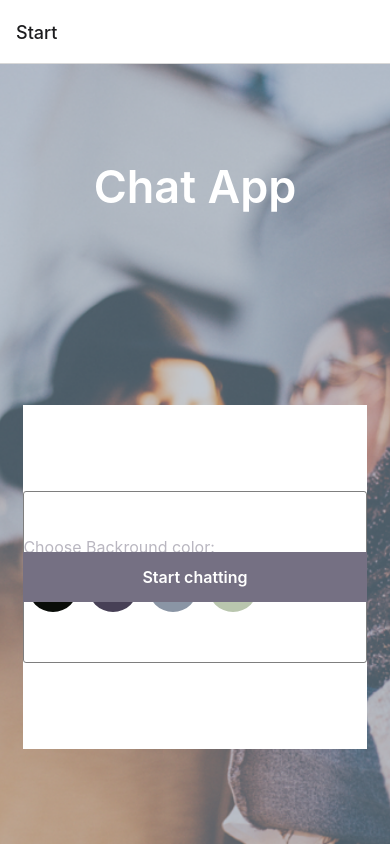
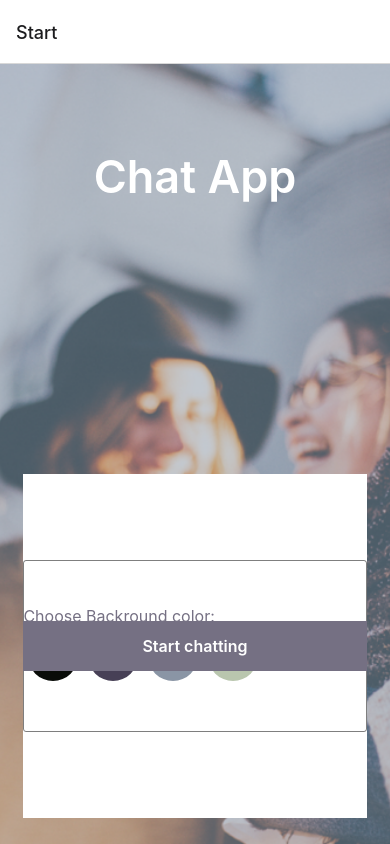
Before and after one commit to alinalein/chat, a React Native app: screen /Start in a window 390 px wide. Built offline with nearby package versions, Linux system fonts and the light colour scheme; grey boxes are pictures that could not be loaded.

Commit message:
Update Start.js

```diff
--- a/components/Start.js
+++ b/components/Start.js
@@ -9,7 +9,7 @@ const Start = ({ navigation }) => {
         <ScrollView contentContainerStyle={{ flex: 1 }}>
             <ImageBackground source={require('../assets/BackgroundImage.png')} resizeMode="cover" style={styles.image}>
                 {/* Child components go here */}
-                <Text style={[styles.text, { fontSize: 45 }]}>Chat App</Text>
+                <Text style={[styles.text, { fontSize: 45, height: '35%', marginTop: '15%' }]}>Chat App</Text>
                 <View style={styles.containerWhite}>
                     <View style={styles.containerName}>
                         <Image source={require('../assets/iconName.png')} style={styles.icon} />
@@ -104,7 +104,6 @@ const styles = StyleSheet.create({
     },
     textColor: {
         color: '#757083',
-        opacity: 0.5,
         fontSize: 16
     },
     colorOptions: {
```
